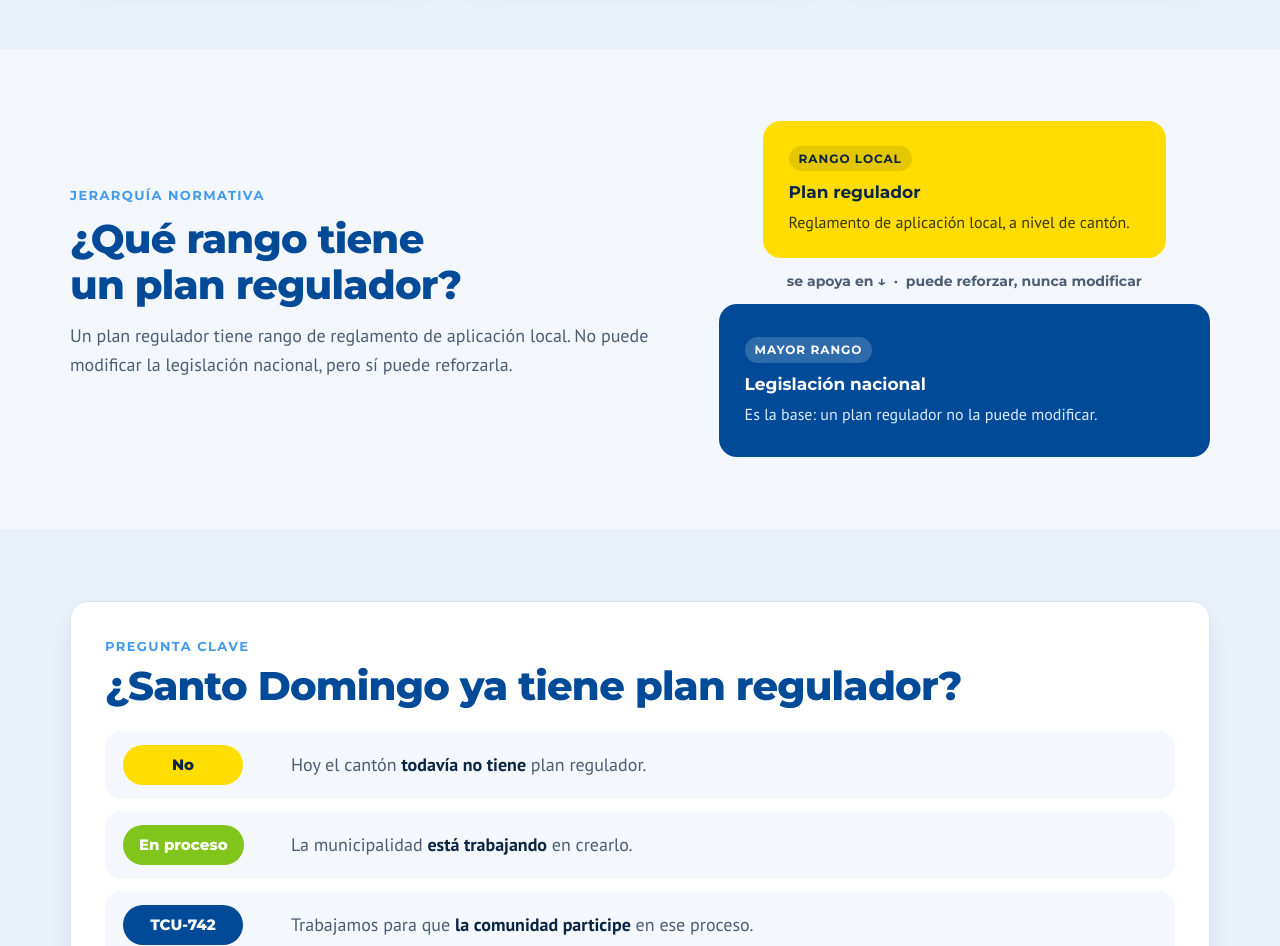
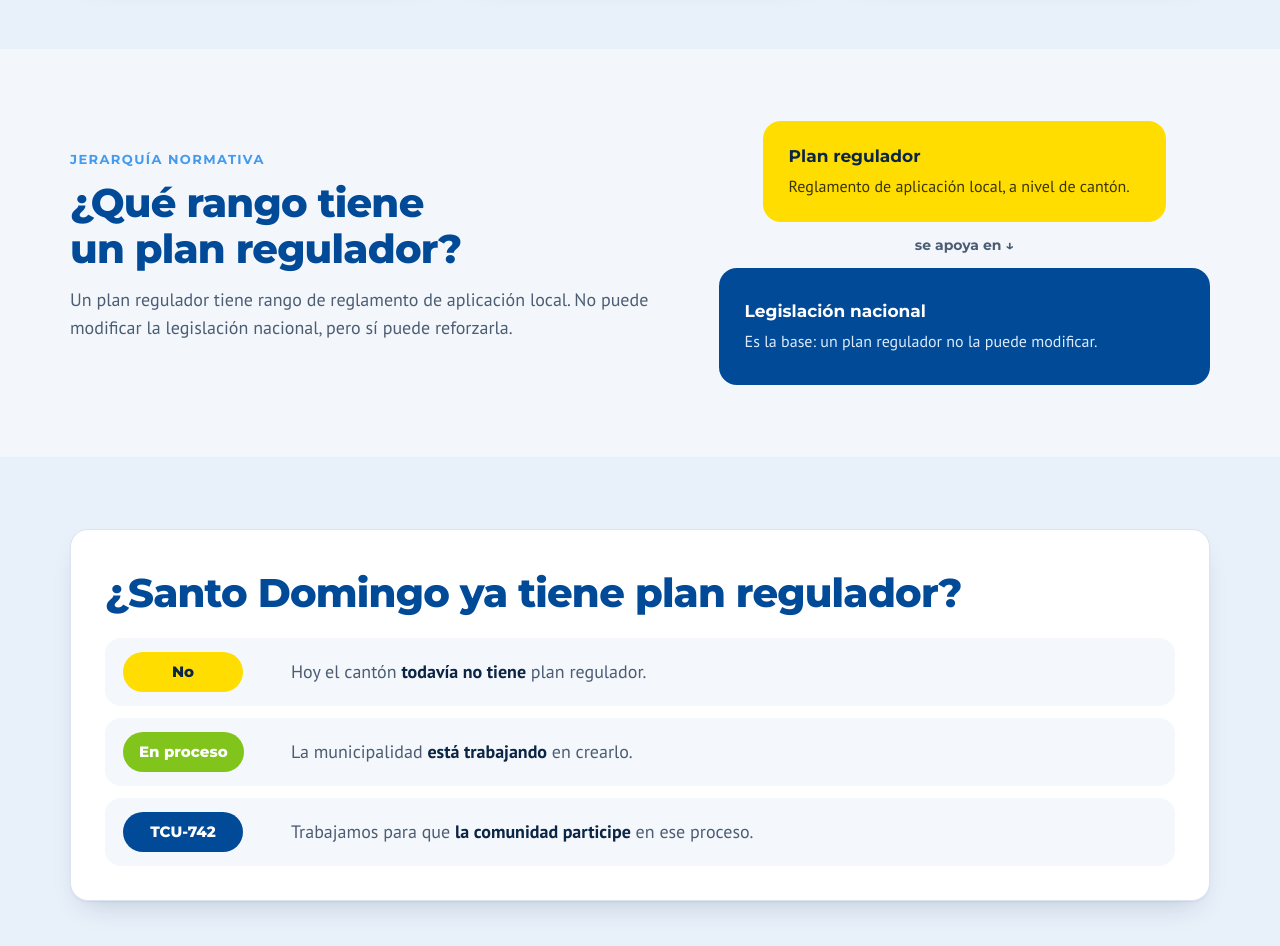
Before and after one commit to TCU742/tcu742, a plain HTML site: page planes-reguladores.html in a window 1280 px wide. Shown: the part 1680-2626 px from the top of the page. Drawn offline with Linux system fonts and the light colour scheme.

Commit message:
Add files via upload

```diff
--- a/planes-reguladores.html
+++ b/planes-reguladores.html
@@ -401,9 +401,9 @@ section.interna.alt{background:#e8f0fa}
         <p>Un plan regulador tiene rango de reglamento de aplicación local. No puede modificar la legislación nacional, pero sí puede reforzarla.</p>
       </div>
       <div class="capas">
-        <div class="capa loc"><span class="rango">Rango local</span><b>Plan regulador</b><p>Reglamento de aplicación local, a nivel de cantón.</p></div>
-        <div class="flecha">se apoya en ↓ &nbsp;·&nbsp; puede reforzar, nunca modificar</div>
-        <div class="capa nac"><span class="rango">Mayor rango</span><b>Legislación nacional</b><p>Es la base: un plan regulador no la puede modificar.</p></div>
+        <div class="capa loc"><b>Plan regulador</b><p>Reglamento de aplicación local, a nivel de cantón.</p></div>
+        <div class="flecha">se apoya en ↓</div>
+        <div class="capa nac"><b>Legislación nacional</b><p>Es la base: un plan regulador no la puede modificar.</p></div>
       </div>
     </div>
   </section>
@@ -411,7 +411,6 @@ section.interna.alt{background:#e8f0fa}
   <section class="interna alt">
     <div class="wrap">
       <div class="estado-sd">
-        <div class="ojo">Pregunta clave</div>
         <h2>¿Santo Domingo ya tiene plan regulador?</h2>
         <div class="respuestas">
           <div class="resp no"><span class="sello">No</span><p>Hoy el cantón <strong>todavía no tiene</strong> plan regulador.</p></div>
```
